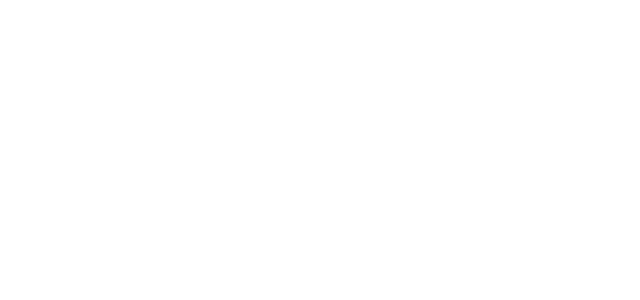
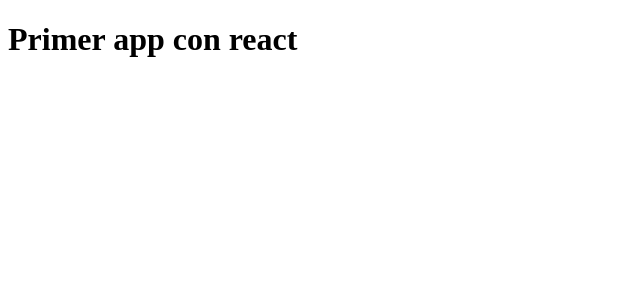
Before and after one commit to MauroRomo1/contador-pats, a React (Vite) app: page / in a window 1280 px wide. Shown: the top 300 px of the page, without its empty margins (0-640 px from the left). Built offline with nearby package versions, Linux system fonts and the light colour scheme.

Commit message:
Limpiando la estructura del proyecto

```diff
--- a/src/App.jsx
+++ b/src/App.jsx
@@ -1,7 +1,11 @@
 import "./App.css";
 
 function App() {
-  return <div></div>;
+  return (
+    <div>
+      <h1>Primer app con react</h1>
+    </div>
+  );
 }
 
 export default App;
```
